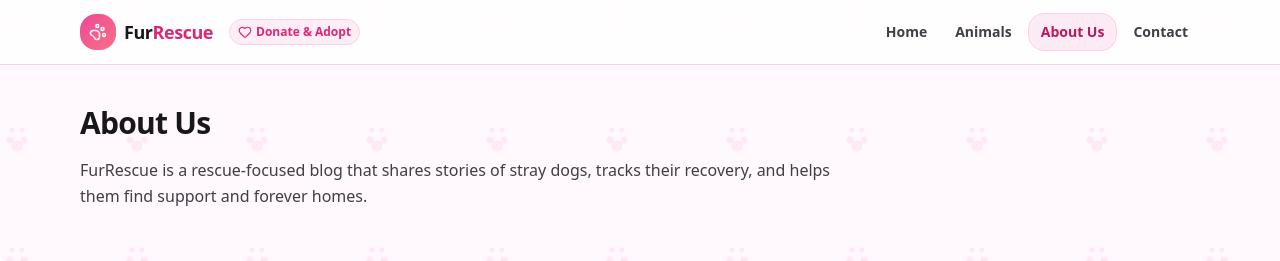
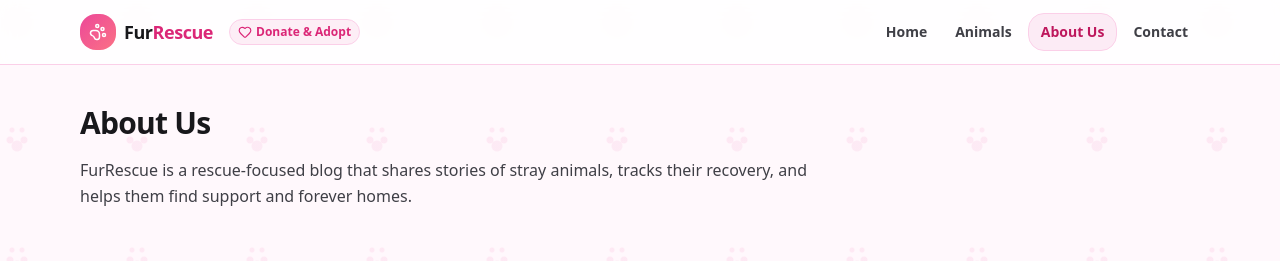
Before and after one commit to AlihCA/FurRescue, a React (Vite) app in the folder vite-project/: page /about in a window 1280 px wide. Shown: the top 261 px of the page. Built offline with nearby package versions, Linux system fonts and the light colour scheme.

Commit message:
removed shadows

```diff
--- a/vite-project/src/components/Tabs.jsx
+++ b/vite-project/src/components/Tabs.jsx
@@ -10,7 +10,7 @@ export default function Tabs({ value, onChange, items }) {
             className={[
               "px-4 py-2 rounded-2xl text-sm font-extrabold transition-all",
               active
-                ? "btn-pink shadow-[0_12px_30px_rgba(236,72,153,.22)]"
+                ? "btn-pink"
                 : "text-zinc-700 hover:bg-pink-100/70",
             ].join(" ")}
           >
--- a/vite-project/src/pages/About.jsx
+++ b/vite-project/src/pages/About.jsx
@@ -3,7 +3,7 @@ export default function About() {
     <main className="mx-auto max-w-6xl px-4 py-10">
       <h1 className="text-3xl font-black tracking-tight">About Us</h1>
       <p className="mt-4 text-zinc-700 leading-relaxed max-w-3xl">
-        FurRescue is a rescue-focused blog that shares stories of stray dogs,
+        FurRescue is a rescue-focused blog that shares stories of stray animals,
         tracks their recovery, and helps them find support and forever homes.
       </p>
     </main>
--- a/vite-project/src/pages/Animals.jsx
+++ b/vite-project/src/pages/Animals.jsx
@@ -60,14 +60,12 @@ export default function Animals() {
         />
       </div>
 
-      {/* Grid */}
       <div className="mt-8 grid sm:grid-cols-2 lg:grid-cols-3 gap-6">
         {filtered.map((a) => (
           <AnimalCard key={a.id} item={a} onDonate={openDonate} />
         ))}
       </div>
 
-      {/* General donation CTA */}
       <section className="mt-12 rounded-3xl border border-zinc-200 bg-zinc-50 p-6 md:p-8">
         <div className="flex items-start gap-3">
           <div className="h-11 w-11 rounded-2xl bg-white border border-zinc-200 flex items-center justify-center">
```
